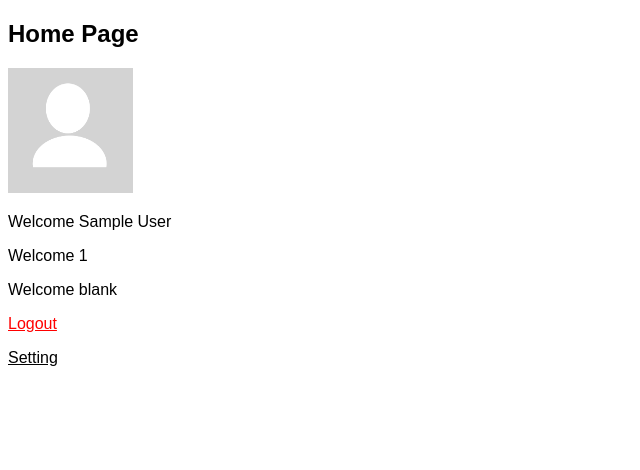
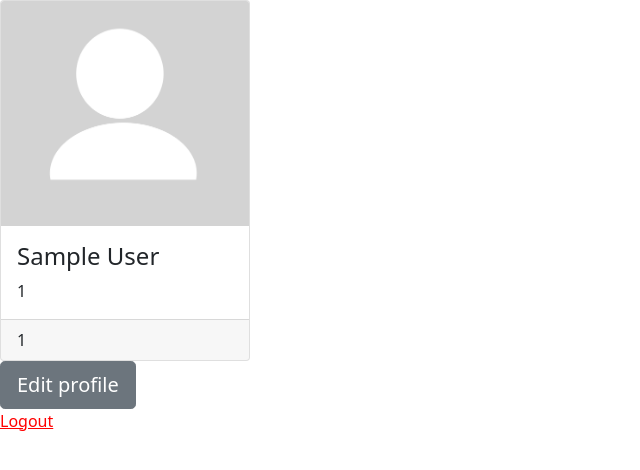
Before and after one commit to reactxsw/register-login-PHP, a PHP site: page / in a window 1280 px wide. Shown: the top 470 px of the page, without its empty margins (0-640 px from the left). Run offline with PHP 8.4, Linux system fonts and the light colour scheme; the visitor is signed in with stand-in values (Sample User, id 1).

Commit message:
Update index.php

```diff
--- a/index.php
+++ b/index.php
@@ -1,12 +1,14 @@
 <?php
 session_start();
-    include('server.php');
+include ('server.php');
 
-    if (!isset($_SESSION["username"])) {
+if (!isset($_SESSION["username"]))
+{
     header('location: login.php');
 }
 
-    if (isset($_GET['logout'])) {
+if (isset($_GET['logout']))
+{
     session_destroy();
     unset($_SESSION["username"]);
     header('location: login.php');
@@ -20,36 +22,37 @@
     <meta charset="UTF-8">
     <meta name="viewport" content="width=device-width, initial-scale=1.0">
     <title>Home Page</title>
+    <link rel="stylesheet" href="https://cdn.jsdelivr.net/npm/@fortawesome/fontawesome-free@5.15.4/css/fontawesome.min.css" integrity="sha384-jLKHWM3JRmfMU0A5x5AkjWkw/EYfGUAGagvnfryNV3F9VqM98XiIH7VBGVoxVSc7" crossorigin="anonymous">
+    <link href="https://fonts.googleapis.com/icon?family=Material+Icons" rel="stylesheet">
+    <link rel="stylesheet" href="https://cdn.jsdelivr.net/npm/bootstrap@5.1.1/dist/css/bootstrap.min.css" integrity="sha384-F3w7mX95PdgyTmZZMECAngseQB83DfGTowi0iMjiWaeVhAn4FJkqJByhZMI3AhiU" crossorigin="anonymous">
 
-    <link rel="stylesheet" href="style.css">
 </head>
 <body>
-
-    <div class="homeheader">
-        <h2>Home Page</h2>
-    </div>
-
-    <div class="homecontent">
         <?php
-            if ($_SESSION["profile"] == "blank"){
+if ($_SESSION["profile"] == "blank")
+{
     $img_path = 'assets/img/blank.png';
 
-            } else {
-                $filename = 'm'.$_SESSION["id"];
-                $img_path = 'assets/img/profile/'.$filename.'.png';
+}
+else
+{
+    $filename = 'm' . $_SESSION["id"];
+    $img_path = 'assets/img/profile/' . $filename . '.png';
 }
 ?>
 
-        <?php if (isset($_SESSION['displayname'])) : ?>
-            <img src="<?php echo $img_path; ?>" style="width:125px; height:125px;"/>
-            <p>Welcome   <?php echo $_SESSION["displayname"]; ?></p>
-            <p>Welcome   <?php echo $_SESSION["id"]; ?></p>
-            <p>Welcome   <?php echo $_SESSION["profile"]; ?></p>
+    <div class="card" style="width:250px">
+        <img class="card-img-top" src="<?php echo $img_path; ?>" alt="Card image" style="width:100%" height="225px">
+        <div class="card-body">
+            <h4 class="card-title"><?php echo $_SESSION["displayname"]; ?></h4>
+            <p class="card-text"><?php echo $_SESSION["bio"]; ?></p>
+        </div>
+        <div class="card-footer">
+            <?php echo $_SESSION["permission"]; ?>
+        </div>
+    </div>
+    <button type="button" onclick="window.location.href='setting.php'" class="btn btn-secondary btn-lg btn-block">Edit profile</button>
+
             <p><a href="index.php?logout='1'" style="color: red;">Logout</a></p>
-            <p><a href="setting.php" style="color: black;">Setting</a></p>
-
-        <?php endif ?>
-    </div>
-
 </body>
 </html>
```
Lines whose indentation alone changed are shown as unchanged.
